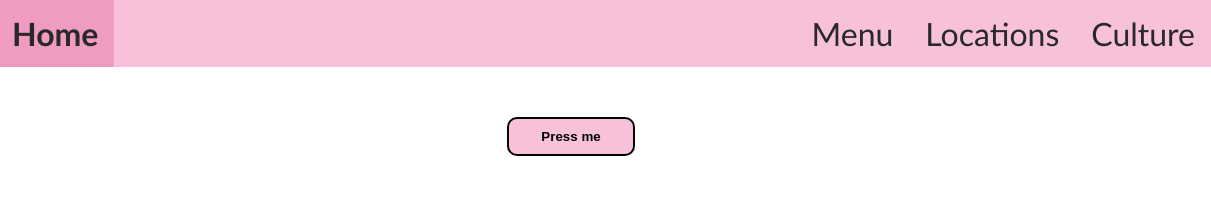
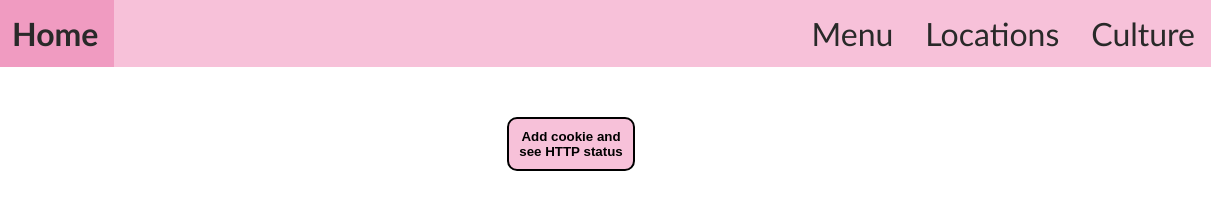
Before and after one commit to lauritsjelsbakthomsen/joe-server-1, a website: page public/index.html in a window 1280 px wide. Shown: the full height of the page, 69-1280 px from the left. Drawn offline with nearby package versions, Linux system fonts and the light colour scheme; files that its build step writes are made by us from their sources; files whose address does not match are found by name.

Commit message:
Update index.html

```diff
--- a/public/index.html
+++ b/public/index.html
@@ -18,7 +18,7 @@
     <li style="float:right"><a href="/">Menu</a></li>
   </ul>
   <div class="center">
-    <button id="fetchButton">Press me</button>
+    <button id="fetchButton">Add cookie and see HTTP status</button>
     <p id="response"></p>
   </div>
 </body>
```
